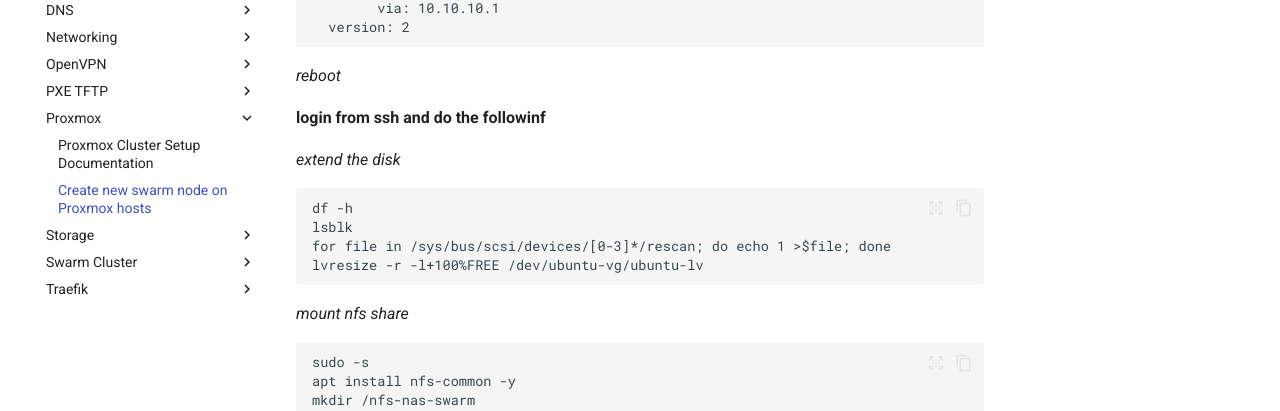
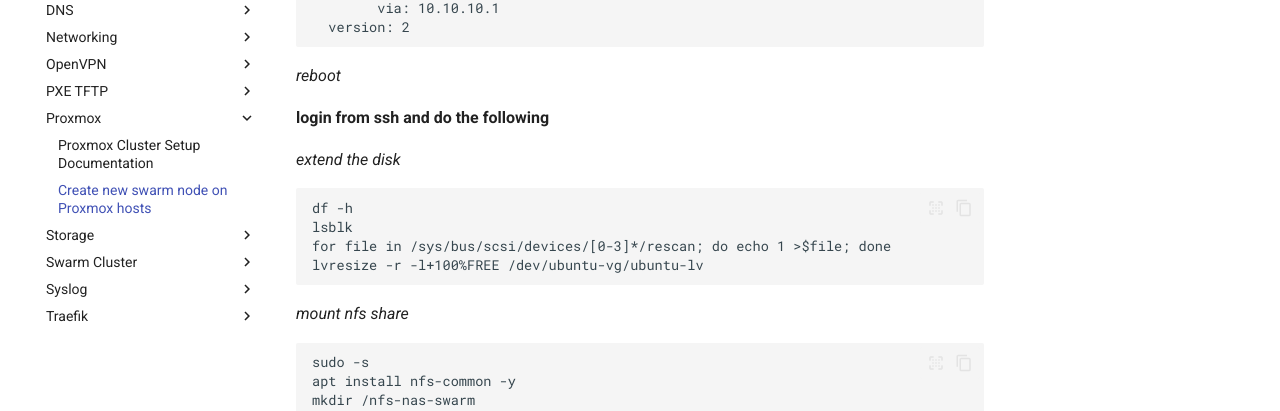
Before and after one commit to karam-ajaj/vnerd-docs, an MkDocs documentation site: the page built from docs/Infrastructure/Proxmox/create_node.md, in a window 1280 px wide and 900 px high, scrolled down 838 px. Shown: the part 152-563 px from the top of the window. Built offline with MkDocs 1.6.1 and Material for MkDocs 9.7.7, drawn with Linux system fonts in a browser that asks for light colours; comment, search, counter and statistics services are not loaded.

Commit message:
added some folders

```diff
--- a/docs/Infrastructure/Proxmox/create_node.md
+++ b/docs/Infrastructure/Proxmox/create_node.md
@@ -42,7 +42,7 @@ network:
 
 *reboot*
 
-**login from ssh and do the followinf**
+**login from ssh and do the following**
 
 *extend the disk*
 
--- a/docs/stylesheets/.extra.css
+++ b/docs/stylesheets/.extra.css
@@ -1,5 +1,5 @@
 :root {
-  --md-tooltip-width: 6000px;
+  --md-tooltip-width: 600px;
 }
 :root > * {
   --md-tooltip-width: 600000px;
@@ -23,3 +23,7 @@
 .highlight .sb {
   color: #f10f0f;
 }
+
+/* .md-grid {
+  max-width: 2650px;
+} */
--- a/mkdocs.yml
+++ b/mkdocs.yml
@@ -6,11 +6,16 @@ repo_url: https://github.com/karam-ajaj/vnerd-docs
 repo_name: karam-ajaj/vnerd-docs
 # edit_uri: edit/master/docs/
 
+# nav:
+#   - Home: '../'
+#   - User Guide: 'hardware/hardware/index.md'
+#   - Infrastructure Guide: 'Infrastructure/'
+
 # Theme Configuration
 theme:
   name: 'material'
   logo: assets/logos/vnerd-logo-white.png
-  custom_dir: overrides
+  # custom_dir: overrides
   language: en
   font:
     text: Roboto
@@ -41,17 +46,18 @@ theme:
         icon: material/brightness-4
         name: Switch to system preference
   features:
-    # - navigation.instant
-    # - navigation.instant.prefetch
-    # - navigation.instant.progress
+    - navigation.instant
+    - navigation.instant.prefetch
+    - navigation.instant.progress
     - navigation.tracking
     - navigation.tabs
     # - navigation.tabs.sticky
     # - navigation.sections
     # - navigation.expand
-    - navigation.prune
+    # - navigation.prune
     - navigation.path
     - navigation.top
+    # - navigation.indexes
     - header.autohide
     - toc.follow
     # - toc.integrate
```
Also changed, not shown: docs/Special Services/Sablier/enable_service.md (+1 -1 lines), docs/index.md (+6 -0 lines), docs/Infrastructure/Storage/NFS/index.md (added), docs/Infrastructure/Storage/Open Media Vault/index.md (added), docs/Infrastructure/Storage/True NAS/index.md (added), docs/Infrastructure/Syslog/index.md (added), docs/Special Services/Media Services/index.md (added).
